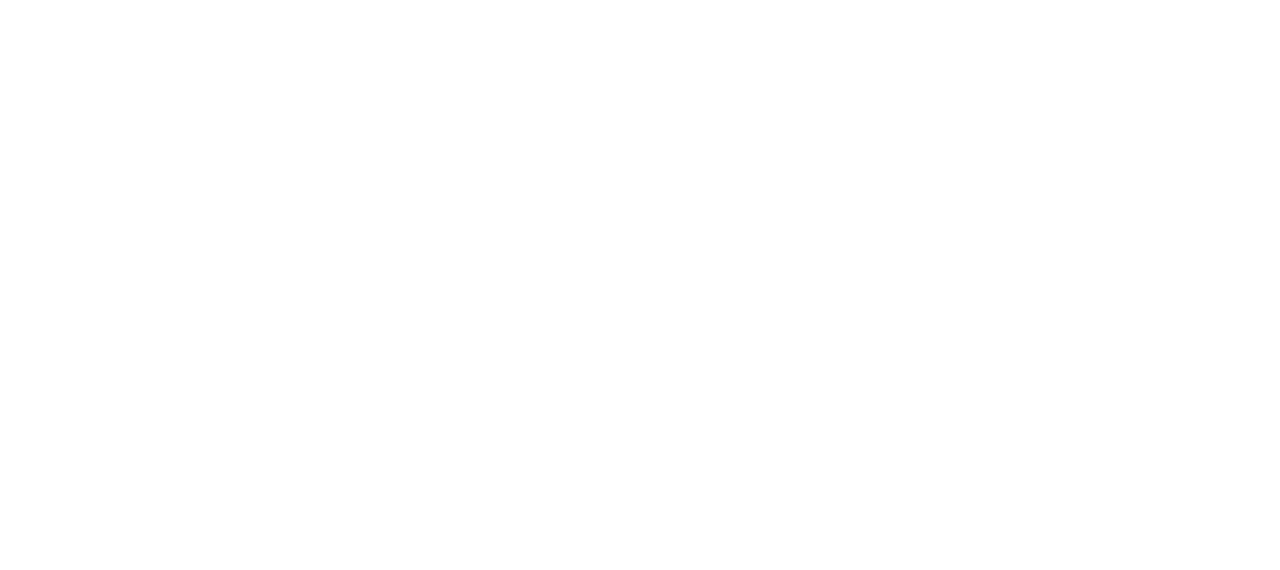
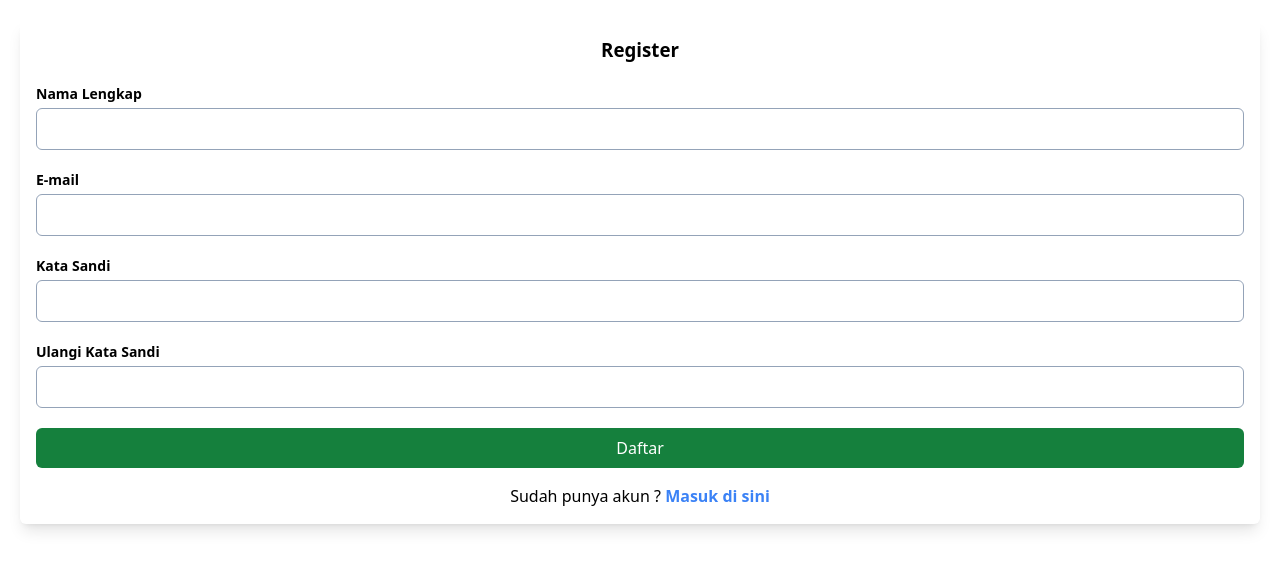
Before and after one commit to fadhilc97/myproject-daily-savings-fe, a React (Vite) app: page /register in a window 1280 px wide. Before the commit this address had no page. Shown: the top 570 px of the page. Built offline with nearby package versions, Linux system fonts and the light colour scheme.

Commit message:
Login and Registration initial design

```diff
--- a/src/App.tsx
+++ b/src/App.tsx
@@ -1,11 +1,15 @@
 import { BrowserRouter, Routes, Route } from "react-router-dom";
 import Savings from "./pages/Savings/Savings";
 import SavingsForm from "./pages/SavingsForm/SavingsForm";
+import Login from "./pages/Auth/Login";
+import Register from "./pages/Auth/Register";
 
 function App() {
   return (
     <BrowserRouter>
       <Routes>
+        <Route path="/login" element={<Login />} />
+        <Route path="/register" element={<Register />} />
         <Route path="/" element={<Savings />} />
         <Route path="/savings/create" element={<SavingsForm />} />
       </Routes>
--- /dev/null
+++ b/src/components/Card.tsx
@@ -0,0 +1,9 @@
+type Props = {
+  children: React.ReactNode;
+};
+
+const Card = ({ children }: Props) => {
+  return <div className="p-4 shadow-lg rounded-md w-full">{children}</div>;
+};
+
+export default Card;
--- a/src/components/Input.tsx
+++ b/src/components/Input.tsx
@@ -30,6 +30,7 @@
       {name ? (
         <>
           <Field
+            id={name}
             name={name}
             className={inputClasses.join(" ")}
             {...inputProps}
--- /dev/null
+++ b/src/pages/Auth/Login.tsx
@@ -0,0 +1,41 @@
+import { Form, Formik } from "formik";
+import Card from "../../components/Card";
+import Input from "../../components/Input";
+import Button from "../../components/Button";
+import { NavLink } from "react-router-dom";
+
+const Login = () => {
+  function handleSubmit() {}
+
+  return (
+    <div className="p-5">
+      <Card>
+        <h3 className="font-bold text-center">Login</h3>
+        <Formik initialValues={{}} onSubmit={handleSubmit}>
+          {() => (
+            <Form className="mt-5">
+              <Input
+                type="email"
+                label="E-mail"
+                name="email"
+                autoComplete="off"
+              />
+              <Input type="password" label="Kata Sandi" name="password" />
+              <Button type="submit" variant="success">
+                Masuk
+              </Button>
+            </Form>
+          )}
+        </Formik>
+        <p className="text-center mt-4">
+          Belum punya akun ?{" "}
+          <NavLink to="/register" className="text-blue-500 font-semibold">
+            Daftar di sini
+          </NavLink>
+        </p>
+      </Card>
+    </div>
+  );
+};
+
+export default Login;
--- /dev/null
+++ b/src/pages/Auth/Register.tsx
@@ -0,0 +1,52 @@
+import { Form, Formik } from "formik";
+import Card from "../../components/Card";
+import Input from "../../components/Input";
+import Button from "../../components/Button";
+import { NavLink } from "react-router-dom";
+
+const Register = () => {
+  function handleSubmit() {}
+
+  return (
+    <div className="p-5">
+      <Card>
+        <h3 className="font-bold text-center">Register</h3>
+        <Formik initialValues={{}} onSubmit={handleSubmit}>
+          {() => (
+            <Form className="mt-5">
+              <Input
+                type="text"
+                label="Nama Lengkap"
+                name="fullName"
+                autoComplete="off"
+              />
+              <Input
+                type="email"
+                label="E-mail"
+                name="email"
+                autoComplete="off"
+              />
+              <Input type="password" label="Kata Sandi" name="password" />
+              <Input
+                type="password"
+                label="Ulangi Kata Sandi"
+                name="password2"
+              />
+              <Button type="submit" variant="success">
+                Daftar
+              </Button>
+            </Form>
+          )}
+        </Formik>
+        <p className="text-center mt-4">
+          Sudah punya akun ?{" "}
+          <NavLink to="/login" className="text-blue-500 font-semibold">
+            Masuk di sini
+          </NavLink>
+        </p>
+      </Card>
+    </div>
+  );
+};
+
+export default Register;
```
